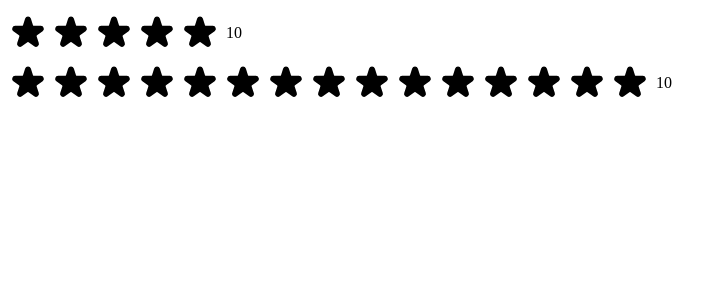
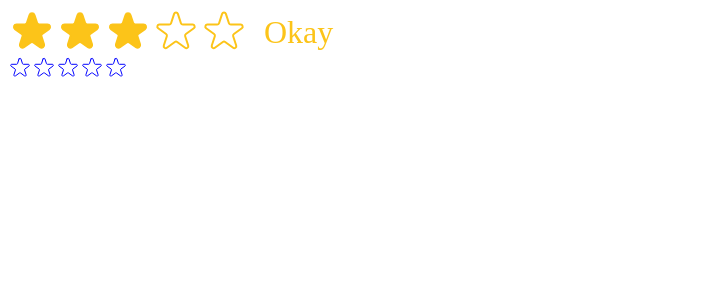
Before and after one commit to ivangil18/usePopcorn-app, a React (Create React App) app: page / in a window 1280 px wide. Shown: the top 300 px of the page, without its empty margins (0-724 px from the left). Built offline with nearby package versions, Linux system fonts and the light colour scheme.

Commit message:
StarRating standalone component implemented

```diff
--- a/src/StarRating.js
+++ b/src/StarRating.js
@@ -1,38 +1,103 @@
+import { useState } from "react";
+import { PropTypes } from "prop-types";
+
 const containerStyle = {
   display: "flex",
   alignItems: "center",
-  gap: "6px",
+  gap: "16px",
 };
 
 const ratingStyle = {
   display: "flex",
-  gap: "3px",
 };
 
-export default function StarRating({ starsQty }) {
+StarRating.propTypes = {
+  maxRating: PropTypes.number,
+  color: PropTypes.string,
+  size: PropTypes.number,
+  className: PropTypes.string,
+  messages: PropTypes.array,
+  defaultRating: PropTypes.number,
+  onSetRating: PropTypes.func,
+};
+
+export default function StarRating({
+  maxRating = 5,
+  color = "#fcc419",
+  size = 48,
+  className = "",
+  messages = [],
+  defaultRating = 0,
+  onSetRating,
+}) {
+  const [rating, setRating] = useState(defaultRating);
+  const [tempRating, setTempRating] = useState(0);
+
+  function handleSetRating(rating) {
+    setRating(rating);
+    if (onSetRating) onSetRating(rating);
+  }
+
+  const textStyle = {
+    margin: 0,
+    lineHeight: 0,
+    color,
+    fontSize: `${size / 1.5}px`,
+  };
+
   return (
-    <div style={containerStyle}>
+    <div style={containerStyle} className={className}>
       <div style={ratingStyle}>
-        {Array.from({ length: starsQty }, (_, i) => (
-          <FullStar />
+        {Array.from({ length: maxRating }, (_, i) => (
+          <Star
+            key={i}
+            onRate={() => handleSetRating(i + 1)}
+            full={tempRating ? i < tempRating : i < rating}
+            onHoverIn={() => setTempRating(i + 1)}
+            onHoverOut={() => setTempRating(0)}
+            color={color}
+            size={size}
+          />
         ))}
       </div>
-      <p>10</p>
+      <p style={textStyle}>
+        {messages.length === maxRating
+          ? messages[tempRating ? tempRating - 1 : rating - 1]
+          : tempRating || rating || ""}
+      </p>
     </div>
   );
 }
 
-const starStyle = {
-  height: "40px",
-  width: "40px",
-};
-
-function FullStar() {
+function Star({ onRate, full, onHoverIn, onHoverOut, color, size }) {
+  const starStyle = {
+    height: `${size}px`,
+    width: `${size}px`,
+    display: "block",
+    cursor: "pointer",
+  };
   return (
-    <div style={starStyle}>
-      <svg viewBox="0 0 20 20" fill="#000" stroke="#000">
-        <path d="M9.049 2.927c.3-.921 1.603-.921 1.902 0l1.07 3.292a1 1 0 00.95.69h3.462c.969 0 1.371 1.24.588 1.81l-2.8 2.034a1 1 0 00-.364 1.118l1.07 3.292c.3.921-.755 1.688-1.54 1.118l-2.8-2.034a1 1 0 00-1.175 0l-2.8 2.034c-.784.57-1.838-.197-1.539-1.118l1.07-3.292a1 1 0 00-.364-1.118L2.98 8.72c-.783-.57-.38-1.81.588-1.81h3.461a1 1 0 00.951-.69l1.07-3.292z" />
-      </svg>
-    </div>
+    <span
+      style={starStyle}
+      role="button"
+      onClick={onRate}
+      onMouseEnter={onHoverIn}
+      onMouseLeave={onHoverOut}
+    >
+      {full ? (
+        <svg viewBox="0 0 20 20" fill={color} stroke={color}>
+          <path d="M9.049 2.927c.3-.921 1.603-.921 1.902 0l1.07 3.292a1 1 0 00.95.69h3.462c.969 0 1.371 1.24.588 1.81l-2.8 2.034a1 1 0 00-.364 1.118l1.07 3.292c.3.921-.755 1.688-1.54 1.118l-2.8-2.034a1 1 0 00-1.175 0l-2.8 2.034c-.784.57-1.838-.197-1.539-1.118l1.07-3.292a1 1 0 00-.364-1.118L2.98 8.72c-.783-.57-.38-1.81.588-1.81h3.461a1 1 0 00.951-.69l1.07-3.292z" />
+        </svg>
+      ) : (
+        <svg fill="none" viewBox="0 0 24 24" stroke={color}>
+          <path
+            strokeLinecap="round"
+            strokeLinejoin="round"
+            strokeWidth="{2}"
+            d="M11.049 2.927c.3-.921 1.603-.921 1.902 0l1.519 4.674a1 1 0 00.95.69h4.915c.969 0 1.371 1.24.588 1.81l-3.976 2.888a1 1 0 00-.363 1.118l1.518 4.674c.3.922-.755 1.688-1.538 1.118l-3.976-2.888a1 1 0 00-1.176 0l-3.976 2.888c-.783.57-1.838-.197-1.538-1.118l1.518-4.674a1 1 0 00-.363-1.118l-3.976-2.888c-.784-.57-.38-1.81.588-1.81h4.914a1 1 0 00.951-.69l1.519-4.674z"
+          />
+        </svg>
+      )}
+    </span>
   );
 }
--- a/src/index.js
+++ b/src/index.js
@@ -8,7 +8,12 @@ const root = ReactDOM.createRoot(document.getElementById("root"));
 root.render(
   <React.StrictMode>
     {/* <App /> */}
-    <StarRating starsQty={5} />
-    <StarRating starsQty={15} />
+    <StarRating
+      maxRating={5}
+      className="test"
+      messages={["Terrible", "Bad", "Okay", "Good", "Amazing"]}
+      defaultRating={3}
+    />
+    <StarRating maxRating={5} color="blue" size={24} />
   </React.StrictMode>
 );
```
